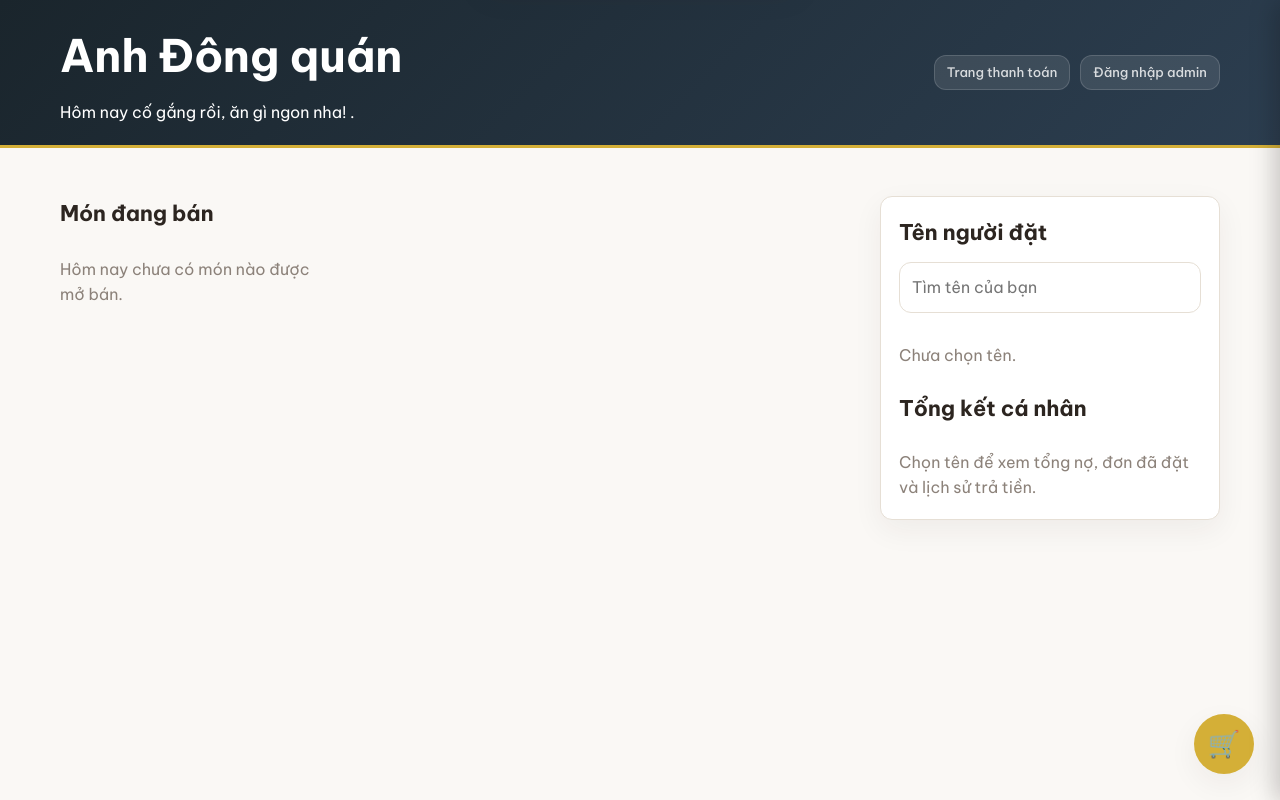
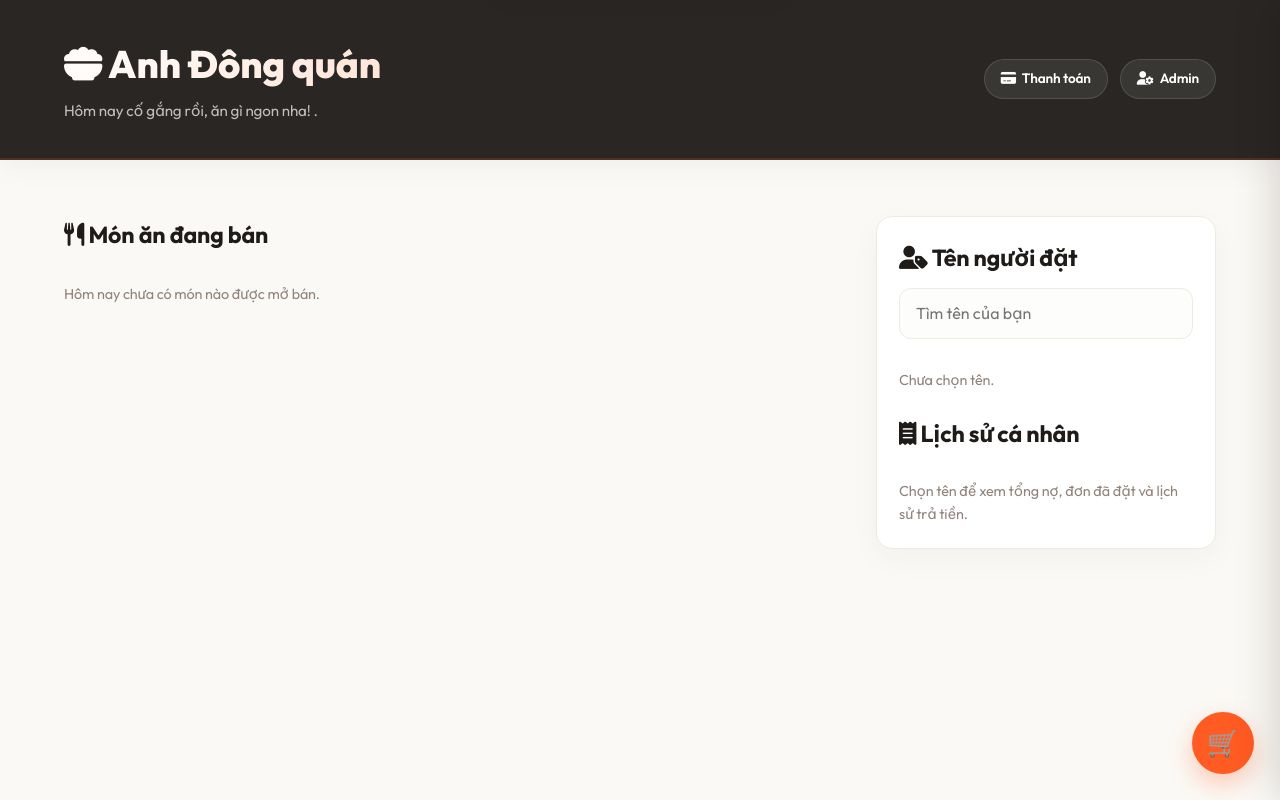
Before and after one commit to TksTug/BanHang, a Flask app: page / in a window 1280 px wide. Run offline with Flask 3, Linux system fonts and the light colour scheme; data that the repository does not hold is empty; parts of the project's set-up code (start-up, migrations or seed data) failed here and were passed over; some libraries are stand-ins or nearby versions.

Commit message:
Aesthetics: redesign layout, color tokens, font Outfit, header Glassmorphism, ticket style vouchers, and integrate FontAwesome icons

```diff
--- a/static/css/style.css
+++ b/static/css/style.css
@@ -1,19 +1,19 @@
 :root {
-    --primary-color: #d4af37; /* Luxury Metallic Gold */
-    --primary-dark: #aa841c;  /* Darker Gold */
-    --secondary-color: #1a252c; /* Carbon Black */
-    --background-color: #faf8f5; /* Off-white warm background */
+    --primary-color: #ff5b22; /* Warm Food Orange */
+    --primary-dark: #d9410d;  /* Darker Food Orange */
+    --secondary-color: #1e1b18; /* Rich Warm Black */
+    --background-color: #fbf9f5; /* Soft Milky Off-white */
     --surface-color: #ffffff;
-    --text-color: #2c2520;     /* Deep warm dark brown */
-    --muted-color: #8c827a;
-    --green-color: #1b4d3e;    /* Dark forest green for luxury feel */
-    --red-color: #800020;      /* Burgundy luxury red */
-    --yellow-color: #b8901c;   /* Gold yellow accent */
-    --border-color: #e6dfd5;
-    --border-radius: 12px;     /* Soft luxury round corners */
-    --shadow: 0 10px 30px rgba(44, 37, 32, 0.06);
-    --shadow-hover: 0 16px 40px rgba(170, 132, 28, 0.15);
-    --transition: all 0.3s cubic-bezier(0.25, 0.8, 0.25, 1); /* Elegant spring curve transition */
+    --text-color: #3c332e;     /* Deep Cocoa Brown for reading comfort */
+    --muted-color: #92837b;
+    --green-color: #186f65;    /* Fresh Mint Green */
+    --red-color: #e23e3e;      /* Tomato Red */
+    --yellow-color: #ffb000;   /* Honey Yellow */
+    --border-color: #efeae2;
+    --border-radius: 16px;     /* Smooth Modern Round Corners */
+    --shadow: 0 10px 30px rgba(60, 51, 46, 0.04);
+    --shadow-hover: 0 20px 40px rgba(255, 91, 34, 0.12);
+    --transition: all 0.4s cubic-bezier(0.16, 1, 0.3, 1); /* Ultra smooth ease-out-expo transition */
 }
 
 * {
@@ -21,24 +21,32 @@
 }
 
 body {
-    font-family: 'Be Vietnam Pro', sans-serif;
+    font-family: 'Outfit', 'Be Vietnam Pro', sans-serif;
     background-color: var(--background-color);
     color: var(--text-color);
     margin: 0;
     line-height: 1.6;
+    letter-spacing: -0.01em;
 }
 
 .container {
     max-width: 1200px;
     margin: 0 auto;
-    padding: 20px;
+    padding: 24px;
 }
 
 .main-header {
-    background: linear-gradient(135deg, #1a252c 0%, #2c3e50 100%);
-    border-bottom: 3px solid var(--primary-color);
+    background: rgba(30, 27, 24, 0.95);
+    backdrop-filter: blur(10px);
+    -webkit-backdrop-filter: blur(10px);
+    border-bottom: 2px solid rgba(255, 91, 34, 0.2);
     color: white;
-    margin-bottom: 28px;
+    margin-bottom: 32px;
+    position: sticky;
+    top: 0;
+    z-index: 999;
+    padding: 10px 0;
+    box-shadow: 0 4px 30px rgba(0, 0, 0, 0.05);
 }
 
 .header-content {
@@ -50,37 +58,48 @@ body {
 
 .main-header h1 {
     margin: 0;
-    font-size: clamp(2rem, 5vw, 2.8rem);
+    font-size: clamp(1.8rem, 4vw, 2.4rem);
+    font-weight: 800;
+    background: linear-gradient(135deg, #ffffff 0%, #ffe4d6 100%);
+    -webkit-background-clip: text;
+    -webkit-text-fill-color: transparent;
 }
 
 .main-header p {
-    margin: 8px 0 0;
+    margin: 4px 0 0;
+    font-size: 0.95rem;
+    color: rgba(255, 255, 255, 0.7);
 }
 
 .header-actions {
     display: flex;
-    gap: 10px;
+    gap: 12px;
     flex-wrap: wrap;
     justify-content: flex-end;
+    align-items: center;
 }
 
 .admin-link {
-    background: rgba(255, 255, 255, 0.1);
-    color: rgba(255, 255, 255, 0.8);
-    padding: 6px 12px;
-    border-radius: var(--border-radius);
+    background: rgba(255, 255, 255, 0.08);
+    color: white;
+    padding: 8px 16px;
+    border-radius: 30px;
     text-decoration: none;
-    font-weight: 500;
-    font-size: 0.82rem;
+    font-weight: 600;
+    font-size: 0.85rem;
     transition: var(--transition);
-    border: 1px solid rgba(255, 255, 255, 0.15);
-    align-self: flex-start;
+    border: 1px solid rgba(255, 255, 255, 0.12);
+    display: inline-flex;
+    align-items: center;
+    gap: 6px;
 }
 
 .admin-link:hover {
     background: var(--primary-color);
-    color: #1a252c;
+    color: white;
     border-color: var(--primary-color);
+    transform: translateY(-2px);
+    box-shadow: 0 4px 15px rgba(255, 91, 34, 0.3);
 }
 
 .inline-link {
@@ -90,7 +109,7 @@ body {
 .page-grid {
     display: grid;
     grid-template-columns: minmax(0, 1fr) 340px;
-    gap: 24px;
+    gap: 28px;
     align-items: start;
 }
 
@@ -99,20 +118,22 @@ body {
     align-items: center;
     justify-content: space-between;
     gap: 16px;
-    margin-bottom: 16px;
+    margin-bottom: 20px;
 }
 
 .section-heading h2,
 .panel h2,
 .order-lookup h2 {
     margin: 0;
-    font-size: 1.35rem;
+    font-size: 1.45rem;
+    font-weight: 700;
+    color: var(--secondary-color);
 }
 
 .product-grid {
     display: grid;
-    grid-template-columns: repeat(auto-fill, minmax(250px, 1fr));
-    gap: 20px;
+    grid-template-columns: repeat(auto-fill, minmax(260px, 1fr));
+    gap: 24px;
 }
 
 .product-card,
@@ -274,27 +307,38 @@ body {
 }
 
 .order-lookup {
-    padding: 18px;
+    padding: 22px;
     position: sticky;
-    top: 16px;
+    top: 90px; /* Keep fixed position below sticky header */
 }
 
 .lookup-form,
 .order-form,
 .login-card {
     display: grid;
-    gap: 10px;
+    gap: 12px;
 }
 
 input,
 select,
 textarea {
     width: 100%;
-    padding: 12px;
-    border: 1px solid var(--border-color);
-    border-radius: var(--border-radius);
+    padding: 12px 16px;
+    border: 1.5px solid var(--border-color);
+    border-radius: 12px;
     font: inherit;
+    background: #fdfdfc;
+    transition: var(--transition);
+    color: var(--text-color);
+}
+
+input:focus,
+select:focus,
+textarea:focus {
+    outline: none;
+    border-color: var(--primary-color);
     background: white;
+    box-shadow: 0 0 0 3px rgba(255, 91, 34, 0.1);
 }
 
 textarea {
@@ -305,23 +349,53 @@ textarea {
 .muted {
     color: var(--muted-color);
     margin: 10px 0 0;
+    font-size: 0.9rem;
 }
 
 .customer-orders {
     display: grid;
-    gap: 12px;
-    margin-top: 14px;
+    gap: 16px;
+    margin-top: 18px;
 }
 
 .customer-order {
-    border: 1px solid var(--border-color);
-    border-radius: var(--border-radius);
-    padding: 12px;
+    background: #fffdf9; /* Warm voucher background */
+    border: 1.5px dashed var(--border-color); /* Ticket cutting line style */
+    border-radius: 14px;
+    padding: 16px;
+    box-shadow: 0 4px 15px rgba(60, 51, 46, 0.02);
+    position: relative;
+    overflow: hidden;
+}
+
+/* Hiệu ứng hình bán nguyệt cắt 2 bên giống vé ăn thật */
+.customer-order::before,
+.customer-order::after {
+    content: '';
+    position: absolute;
+    top: 50%;
+    width: 14px;
+    height: 14px;
+    background-color: var(--background-color);
+    border-radius: 50%;
+    transform: translateY(-50%);
+    border: 1.5px dashed var(--border-color);
+    z-index: 2;
+}
+
+.customer-order::before {
+    left: -8px;
+}
+
+.customer-order::after {
+    right: -8px;
 }
 
 .customer-order ul {
-    margin: 8px 0;
+    margin: 10px 0;
     padding-left: 20px;
+    color: var(--text-color);
+    font-size: 0.95rem;
 }
 
 .order-line,
@@ -332,18 +406,26 @@ textarea {
     align-items: center;
 }
 
+.order-line strong {
+    font-size: 1.05rem;
+    color: var(--secondary-color);
+}
+
 .order-money {
-    color: var(--muted-color);
-    font-size: 0.92rem;
-    flex-wrap: wrap;
+    color: var(--secondary-color);
+    font-weight: 700;
+    font-size: 0.95rem;
+    margin-top: 8px;
+    padding-top: 8px;
+    border-top: 1px dotted var(--border-color);
 }
 
 .cart-fab {
     position: fixed;
     bottom: 26px;
     right: 26px;
-    width: 60px;
-    height: 60px;
+    width: 62px;
+    height: 62px;
     background-color: var(--primary-color);
     color: white;
     border: none;
@@ -353,24 +435,32 @@ textarea {
     align-items: center;
     font-size: 26px;
     cursor: pointer;
-    box-shadow: var(--shadow);
+    box-shadow: 0 10px 25px rgba(255, 91, 34, 0.3);
     z-index: 1000;
+    transition: var(--transition);
+}
+
+.cart-fab:hover {
+    transform: scale(1.1) rotate(-8deg);
+    background-color: var(--primary-dark);
+    box-shadow: 0 14px 30px rgba(255, 91, 34, 0.45);
 }
 
 #cart-item-count {
     position: absolute;
-    top: -5px;
-    right: -5px;
+    top: -4px;
+    right: -4px;
     background-color: var(--secondary-color);
     color: white;
     border-radius: 50%;
-    font-size: 12px;
-    font-weight: 700;
-    width: 24px;
-    height: 24px;
+    font-size: 11px;
+    font-weight: 800;
+    width: 22px;
+    height: 22px;
     display: none;
     justify-content: center;
     align-items: center;
+    box-shadow: 0 2px 8px rgba(0, 0, 0, 0.2);
 }
 
 .cart-drawer {
--- a/static/js/app.js
+++ b/static/js/app.js
@@ -92,7 +92,7 @@ document.addEventListener('DOMContentLoaded', () => {
                         <p class="product-price">${formatCurrency(product.price)}</p>
                         <button class="btn ${soldOut ? 'btn-secondary' : 'btn-primary'} add-to-cart-btn"
                             data-id="${product.id}" data-name="${product.name}" data-price="${product.price}" type="button" ${soldOut ? 'disabled' : ''}>
-                            ${soldOut ? 'Đã hết món' : 'Thêm vào giỏ'}
+                            ${soldOut ? '<i class="fa-solid fa-ban"></i> Hết món' : '<i class="fa-solid fa-cart-plus"></i> Thêm vào giỏ'}
                         </button>
                     </div>
                 `;
@@ -120,7 +120,7 @@ document.addEventListener('DOMContentLoaded', () => {
                             <button class="btn btn-secondary quick-price-btn" data-product-id="${product.id}" data-name="${product.name}" data-price="20000" type="button" style="padding: 4px 8px; font-size: 0.8rem; min-height: auto; height: 28px;" ${soldOut ? 'disabled' : ''}>+20k</button>
                             <div style="display: flex; gap: 4px; align-items: center; margin-left: auto;">
                                 <input type="number" class="custom-extra-price-input" data-product-id="${product.id}" data-name="${product.name}" placeholder="đ" min="1000" step="1000" style="width: 70px; padding: 4px 6px; font-size: 0.85rem; border: 1px solid var(--border-color); border-radius: 4px; height: 28px;" ${soldOut ? 'disabled' : ''}>
-                                <button class="btn btn-confirm add-custom-extra-btn" data-product-id="${product.id}" data-name="${product.name}" type="button" style="padding: 4px 8px; font-size: 0.8rem; min-height: auto; height: 28px; background: var(--green-color); color: white;" ${soldOut ? 'disabled' : ''}>Thêm</button>
+                                <button class="btn btn-confirm add-custom-extra-btn" data-product-id="${product.id}" data-name="${product.name}" type="button" style="padding: 4px 8px; font-size: 0.8rem; min-height: auto; height: 28px; background: var(--green-color); color: white;" ${soldOut ? 'disabled' : ''}><i class="fa-solid fa-plus"></i> Thêm</button>
                             </div>
                         </div>
                     `;
@@ -262,7 +262,7 @@ document.addEventListener('DOMContentLoaded', () => {
                             <span>Tổng: ${formatCurrency(order.total_amount)}</span>
                             <span>Còn thiếu: ${formatCurrency(order.remaining_amount)}</span>
                         </div>
-                        ${order.status === 'unpaid' ? `<div class="order-actions-row"><button class="btn btn-secondary edit-my-order-btn" data-id="${order.id}" type="button">✏️ Sửa đơn</button><button class="btn btn-confirm add-extra-food-btn" data-id="${order.id}" type="button">🍜 Thêm đồ ăn</button></div>` : ''}
+                        ${order.status === 'unpaid' ? `<div class="order-actions-row"><button class="btn btn-secondary edit-my-order-btn" data-id="${order.id}" type="button"><i class="fa-solid fa-pen-to-square"></i> Sửa đơn</button><button class="btn btn-confirm add-extra-food-btn" data-id="${order.id}" type="button"><i class="fa-solid fa-utensils"></i> Thêm món</button></div>` : ''}
                     </article>
                 `).join('') : '<p class="muted">Bạn chưa có đơn nào.</p>'}
             `;
--- a/templates/index.html
+++ b/templates/index.html
@@ -7,18 +7,19 @@
     <link rel="stylesheet" href="{{ url_for('static', filename='css/style.css') }}">
     <link rel="preconnect" href="https://fonts.googleapis.com">
     <link rel="preconnect" href="https://fonts.gstatic.com" crossorigin>
-    <link href="https://fonts.googleapis.com/css2?family=Be+Vietnam+Pro:wght@400;500;700&display=swap" rel="stylesheet">
+    <link href="https://fonts.googleapis.com/css2?family=Outfit:wght@300;400;500;600;700;800&family=Be+Vietnam+Pro:wght@400;500;600;700&display=swap" rel="stylesheet">
+    <link rel="stylesheet" href="https://cdnjs.cloudflare.com/ajax/libs/font-awesome/6.4.2/css/all.min.css">
 </head>
 <body>
     <header class="main-header">
         <div class="container header-content">
             <div>
-                <h1>Anh Đông quán</h1>
+                <h1><i class="fa-solid fa-bowl-food"></i> Anh Đông quán</h1>
                 <p id="day-status-text">Hôm nay cố gắng rồi, ăn gì ngon nha! .</p>
             </div>
-            <div class="header-actions" style="display:flex; gap:10px; align-items:center;">
-                <a href="/payment" class="admin-link">Trang thanh toán</a>
-                <a href="/admin/login" class="admin-link">Đăng nhập admin</a>
+            <div class="header-actions">
+                <a href="/payment" class="admin-link"><i class="fa-solid fa-credit-card"></i> Thanh toán</a>
+                <a href="/admin/login" class="admin-link"><i class="fa-solid fa-user-gear"></i> Admin</a>
             </div>
         </div>
     </header>
@@ -26,20 +27,20 @@
     <main class="container page-grid">
         <section>
             <div class="section-heading">
-                <h2>Món đang bán</h2>
+                <h2><i class="fa-solid fa-utensils"></i> Món ăn đang bán</h2>
             </div>
             <div id="product-grid" class="product-grid"></div>
         </section>
 
         <aside class="order-lookup">
-            <h2>Tên người đặt</h2>
+            <h2><i class="fa-solid fa-user-tag"></i> Tên người đặt</h2>
             <div class="customer-picker">
                 <input type="search" id="customer-search" placeholder="Tìm tên của bạn">
                 <div id="customer-list" class="customer-list"></div>
                 <p id="selected-customer-text" class="muted">Chưa chọn tên.</p>
             </div>
 
-            <h2>Tổng kết cá nhân</h2>
+            <h2><i class="fa-solid fa-receipt"></i> Lịch sử cá nhân</h2>
             <div id="customer-summary" class="customer-orders">
                 <p class="muted">Chọn tên để xem tổng nợ, đơn đã đặt và lịch sử trả tiền.</p>
             </div>
@@ -48,7 +49,7 @@
 
     <div id="cart-drawer" class="cart-drawer">
         <div class="cart-header">
-            <h2>Giỏ hàng</h2>
+            <h2><i class="fa-solid fa-basket-shopping"></i> Giỏ hàng</h2>
             <button id="close-cart-btn" class="close-cart-btn" type="button">&times;</button>
         </div>
         <div id="cart-items" class="cart-items">
@@ -56,8 +57,8 @@
         </div>
         <!-- Nút gọi thêm đồ ăn kèm nhanh -->
         <div style="padding: 10px 14px; border-top: 1.5px dashed var(--border-color); background: #fafaf8;">
-            <button id="open-cart-extra-btn" class="btn btn-secondary btn-block" type="button" style="background: #fff8eb; color: var(--primary-dark); border: 1.5px solid var(--primary-color); width: 100%; font-size: 0.95rem; font-weight: 700;">
-                🍜 Gọi thêm đồ ăn kèm (5k, 10k, 20k...)
+            <button id="open-cart-extra-btn" class="btn btn-secondary btn-block" type="button" style="background: #fff8eb; color: var(--primary-dark); border: 1.5px solid var(--primary-color); width: 100%; font-size: 0.95rem; font-weight: 700; display: flex; align-items: center; justify-content: center; gap: 8px;">
+                <i class="fa-solid fa-wand-magic-sparkles"></i> Gọi thêm đồ ăn kèm (5k, 10k, 20k...)
             </button>
         </div>
 
@@ -69,12 +70,12 @@
             <form id="order-form" class="order-form">
                 <select id="payment-method" required>
                     <option value="" disabled selected>Chọn hình thức thanh toán</option>
-                    <option value="Tiền mặt">Tiền mặt</option>
-                    <option value="Chuyển khoản">Chuyển khoản</option>
-                    <option value="Momo">Momo</option>
+                    <option value="Tiền mặt">💵 Tiền mặt</option>
+                    <option value="Chuyển khoản">🏦 Chuyển khoản</option>
+                    <option value="Momo">📱 Momo</option>
                 </select>
                 <textarea id="order-note" placeholder="Ghi chú cho quán, ví dụ: ít cay, không hành, giao sau 12h..."></textarea>
-                <button type="submit" id="submit-order-btn" class="btn btn-primary btn-block">Đặt hàng</button>
+                <button type="submit" id="submit-order-btn" class="btn btn-primary btn-block"><i class="fa-solid fa-circle-check"></i> Đặt hàng ngay</button>
             </form>
         </div>
     </div>
@@ -82,7 +83,7 @@
     <!-- Khung nhỏ chọn đồ ăn thêm (trượt đè lên giỏ hàng) -->
     <div id="cart-extra-panel" style="position: fixed; top: 0; bottom: 0; right: -340px; width: 340px; background: white; z-index: 1002; box-shadow: var(--shadow); border-left: 1px solid var(--border-color); transition: right 0.3s cubic-bezier(0.25, 0.8, 0.25, 1); display: flex; flex-direction: column;">
         <div class="cart-header">
-            <h2>🍜 Gọi đồ ăn thêm</h2>
+            <h2><i class="fa-solid fa-utensils"></i> Gọi đồ ăn thêm</h2>
             <button id="close-cart-extra-btn" class="close-cart-btn" type="button">&times;</button>
         </div>
         <div style="padding: 12px 16px; background: #fffcf5; font-size: 0.9rem; color: var(--primary-dark); border-bottom: 1.5px dashed var(--border-color); font-weight: 500;">
@@ -92,8 +93,8 @@
             <!-- JS sẽ render danh sách món kèm nút chọn giá ở đây -->
         </div>
         <div style="padding: 15px; background: var(--surface-color); border-top: 1px solid var(--border-color); position: sticky; bottom: 0;">
-            <button id="confirm-cart-extra-btn" class="btn btn-primary btn-block" type="button" style="background: var(--green-color); border-color: var(--green-color); width: 100%;">
-                Xong (Quay lại giỏ hàng)
+            <button id="confirm-cart-extra-btn" class="btn btn-primary btn-block" type="button" style="background: var(--green-color); border-color: var(--green-color); width: 100%; display: flex; align-items: center; justify-content: center; gap: 6px;">
+                <i class="fa-solid fa-circle-left"></i> Xong (Quay lại giỏ hàng)
             </button>
         </div>
     </div>
```
Also changed, not shown: other parts of static/css/style.css (+59 -32 lines), templates/payment.html (+9 -8 lines).
